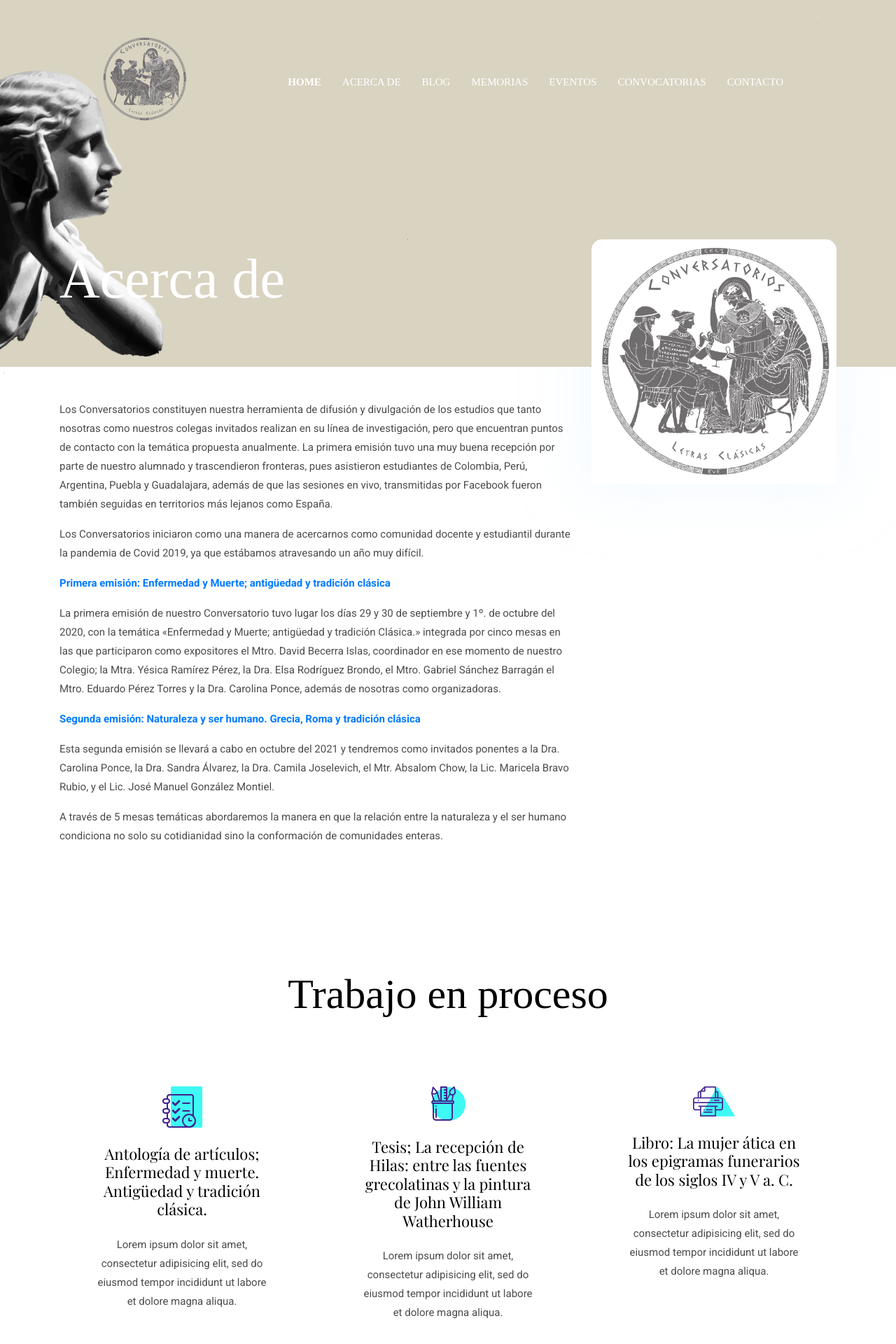
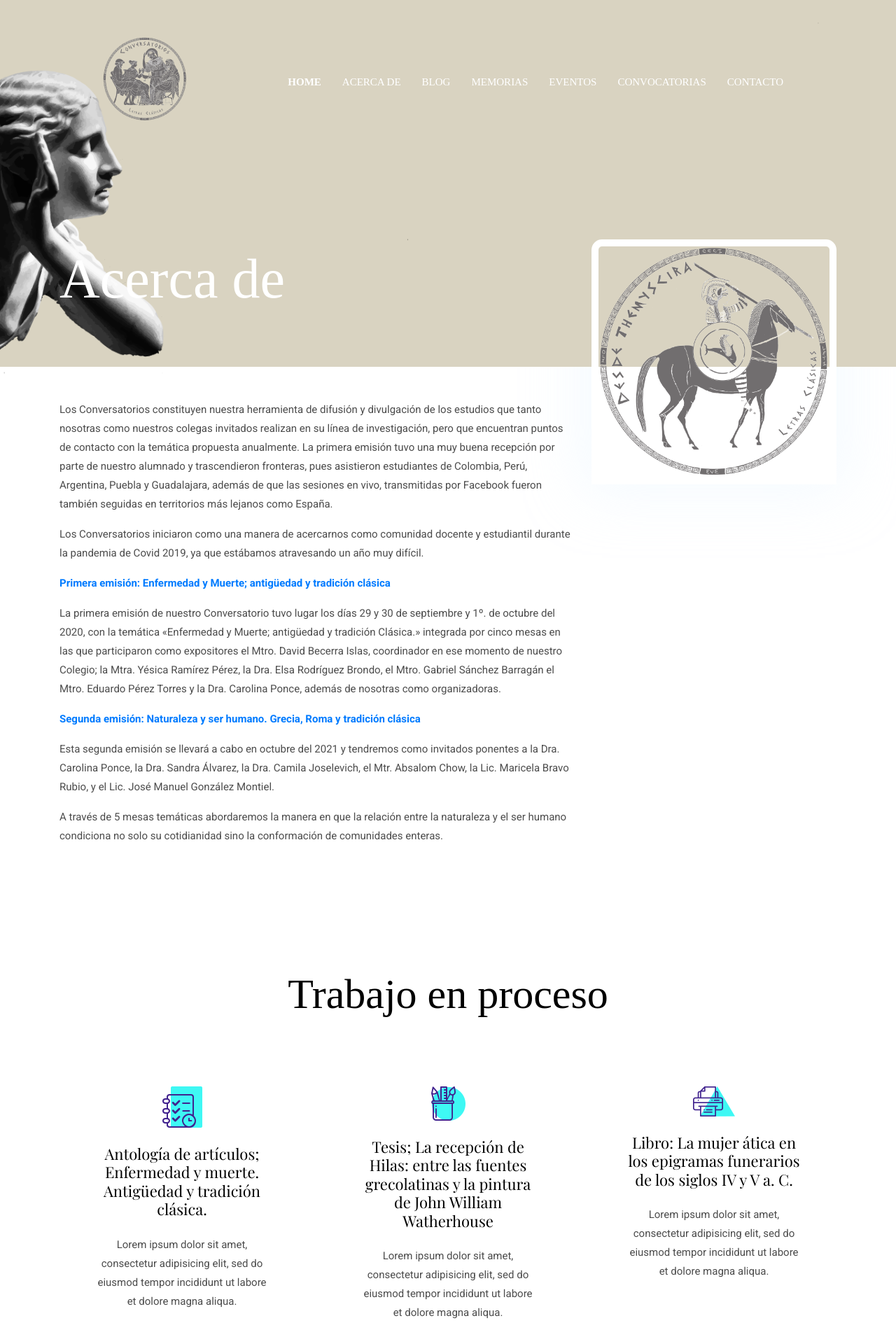
Before and after one commit to desdethemyscira/desdethemyscira.github.io, a Jekyll site: the page built from _pages/about.md, in a window 1280 px wide. Shown: the top 1920 px of the page at 70% size. Built offline with Jekyll 4.4.1, drawn with Linux system fonts in a browser that asks for light colours.

Commit message:
aboutcov

```diff
--- a/_pages/about.md
+++ b/_pages/about.md
@@ -2,7 +2,7 @@
 layout: about
 title: Acerca de
 author:
-image: assets/images/about/conver_gris.png
+image: assets/images/about/themyscira-gris.png
 
 ---
 
```
Also changed, not shown: assets/images/about/themyscira-gris.png (added).
